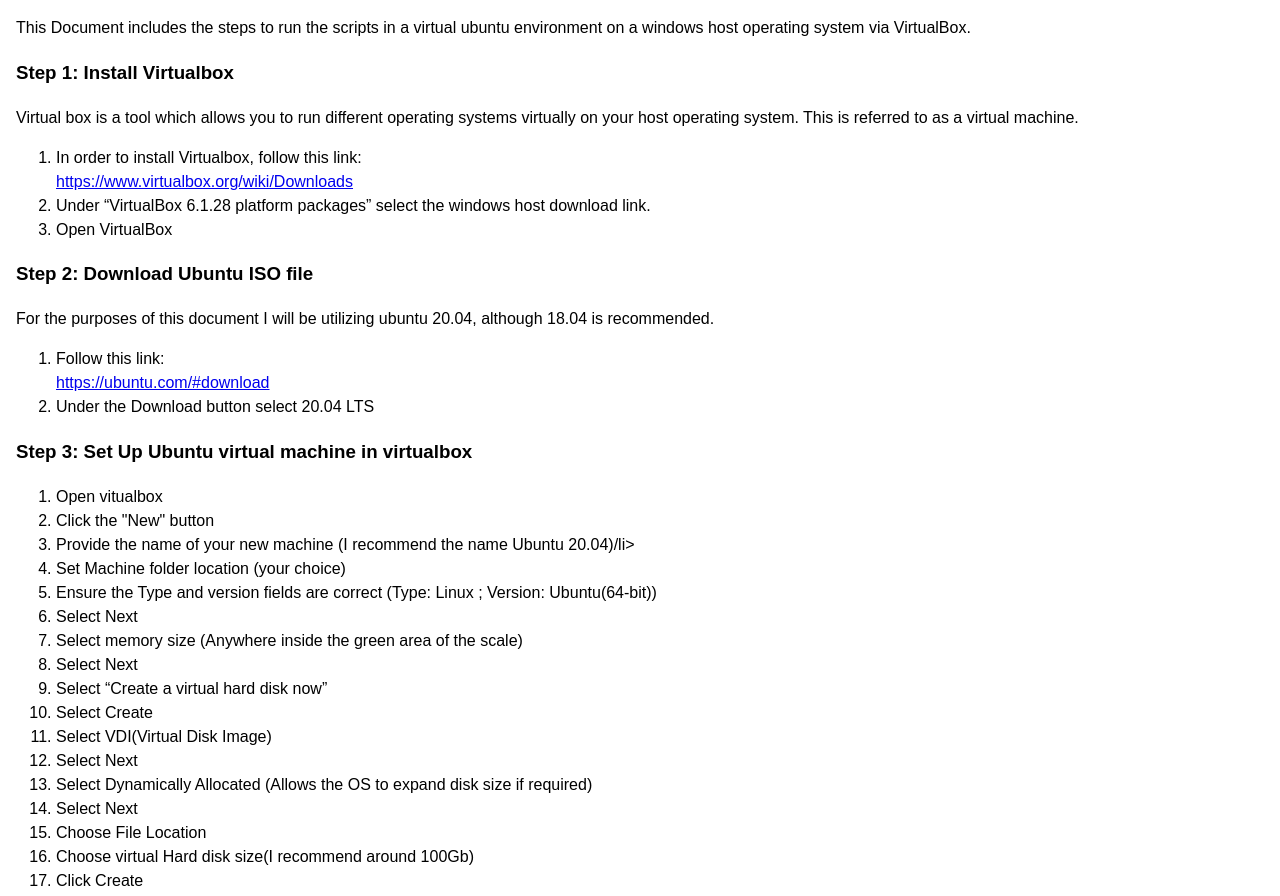
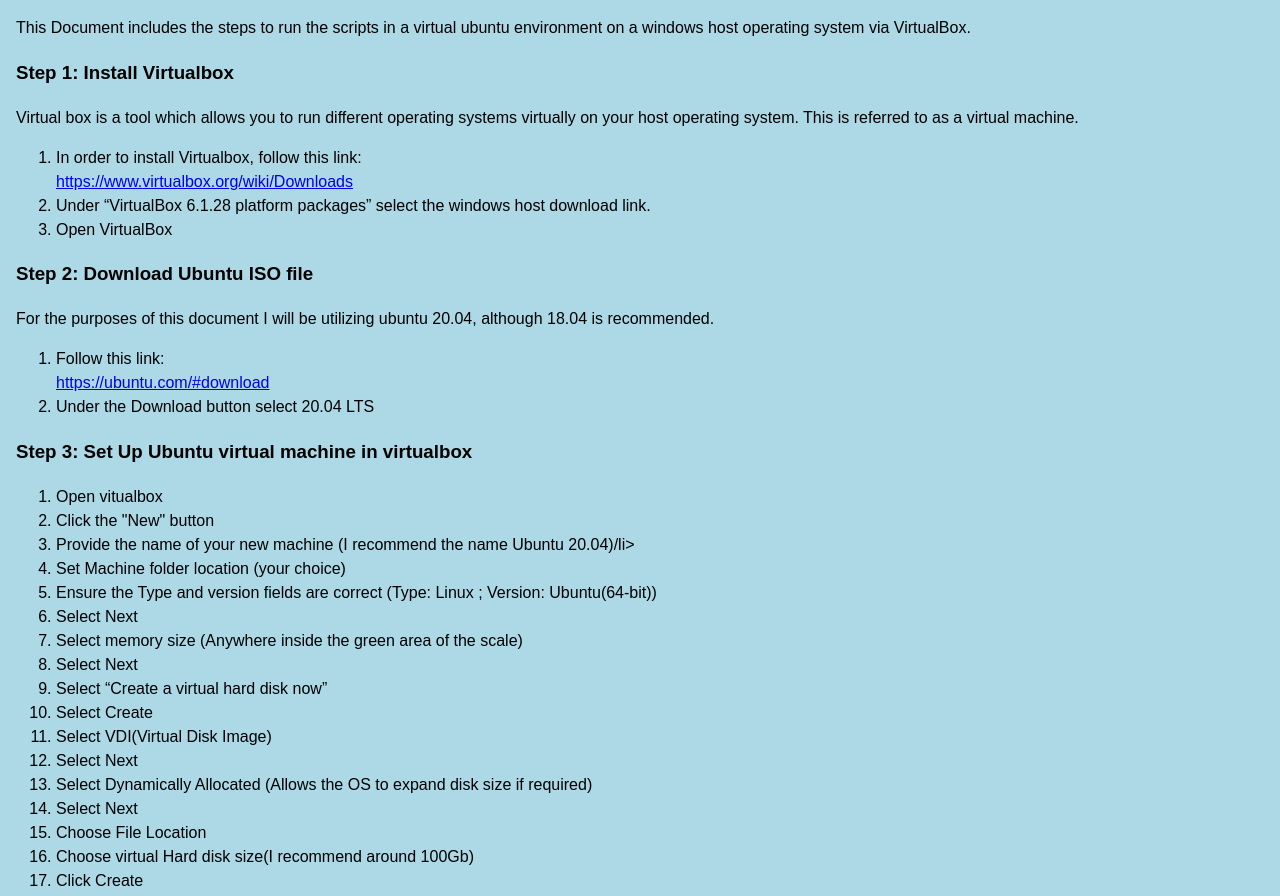
Before and after one commit to bpritchettjr/ubuntu-instructions, a plain HTML site: page index.html in a window 1280 px wide. Shown: the top 896 px of the page. Drawn offline with Linux system fonts and the light colour scheme.

Commit message:
💓💵 Updated with Glitch

```diff
--- a/index.html
+++ b/index.html
@@ -7,6 +7,7 @@
     <title>Hello world!</title>
     <link rel="stylesheet" href="/style.css" />
     <script src="/script.js" defer></script>
+    <meta name="theme-color" content="#4285f4">
   </head>
   <body>
     <p>
--- a/style.css
+++ b/style.css
@@ -23,3 +23,7 @@
   height: auto;
   max-width: 100%;
 }
+
+* {
+  background-color: lightblue;
+}
```
